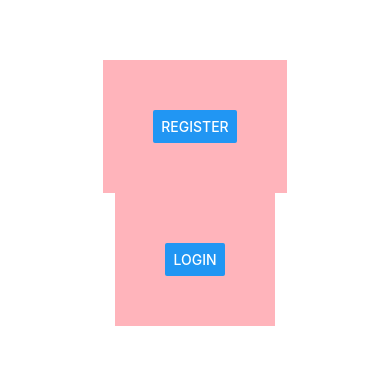
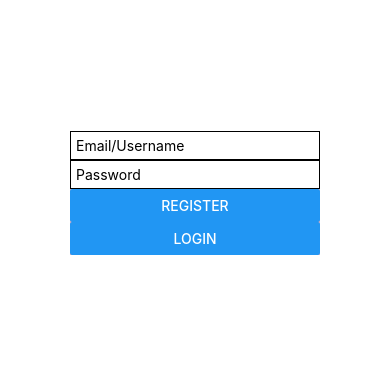
Before and after one commit to ksajan/reactNative, a React Native app: screen / in a window 390 px wide. Shown: the part 229-594 px from the top of the page. Built offline with nearby package versions, Linux system fonts and the light colour scheme.

Commit message:
perfected style of the login page

```diff
--- a/App.js
+++ b/App.js
@@ -4,6 +4,10 @@ import { StyleSheet, Text, View, Button, TextInput } from 'react-native';
 export default function App() {
   return (
     <View style={styles.container}>
+      <TextInput placeholder="Email/Username"
+      style={{borderColor: 'black', borderWidth: 0.8, padding: 5}} />
+      <TextInput placeholder="Password"
+      style={{borderColor: 'black', borderWidth: 0.8, padding: 5}} />
       <View style={styles.item1}>
         <Button title="Register" />
       </View>
@@ -18,20 +22,18 @@ const styles = StyleSheet.create({
   container: {
     flex: 1,
     backgroundColor: '#fff',
-    alignItems: 'center',
+    //alignItems: 'center',
     justifyContent: 'center',
-    padding: 50,
+    padding: 70,
   },
   item1: {
     backgroundColor: '#f456',
-    alignItems: 'center',
-    justifyContent: 'center',
-    padding: 50,
+    //alignItems: 'center',
+    justifyContent: 'center'
   },
   item2: {
     backgroundColor: '#f456',
-    alignItems: 'center',
-    justifyContent: 'center',
-    padding: 50,
+    //alignItems: 'center',
+    justifyContent: 'center'
   }
 });
```
